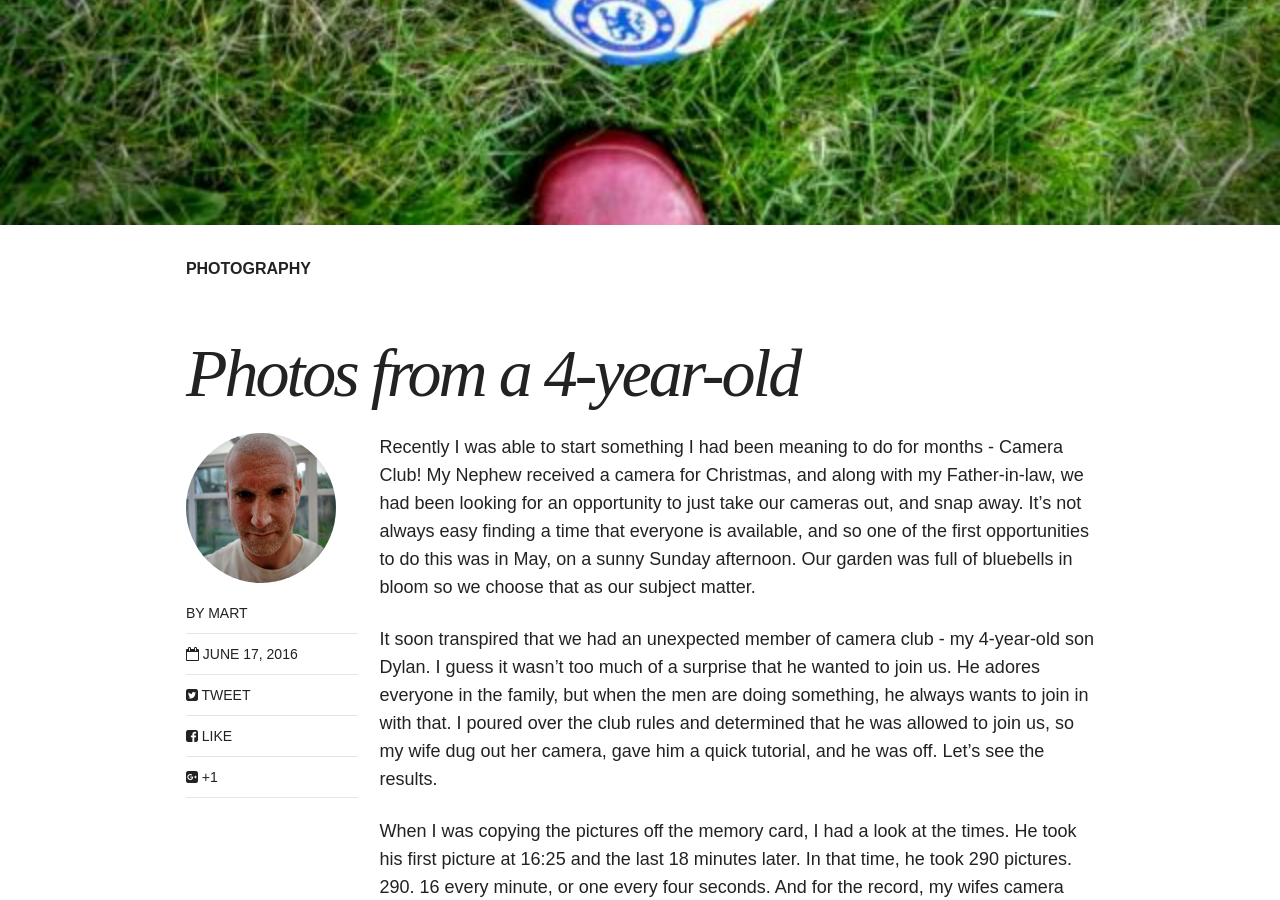
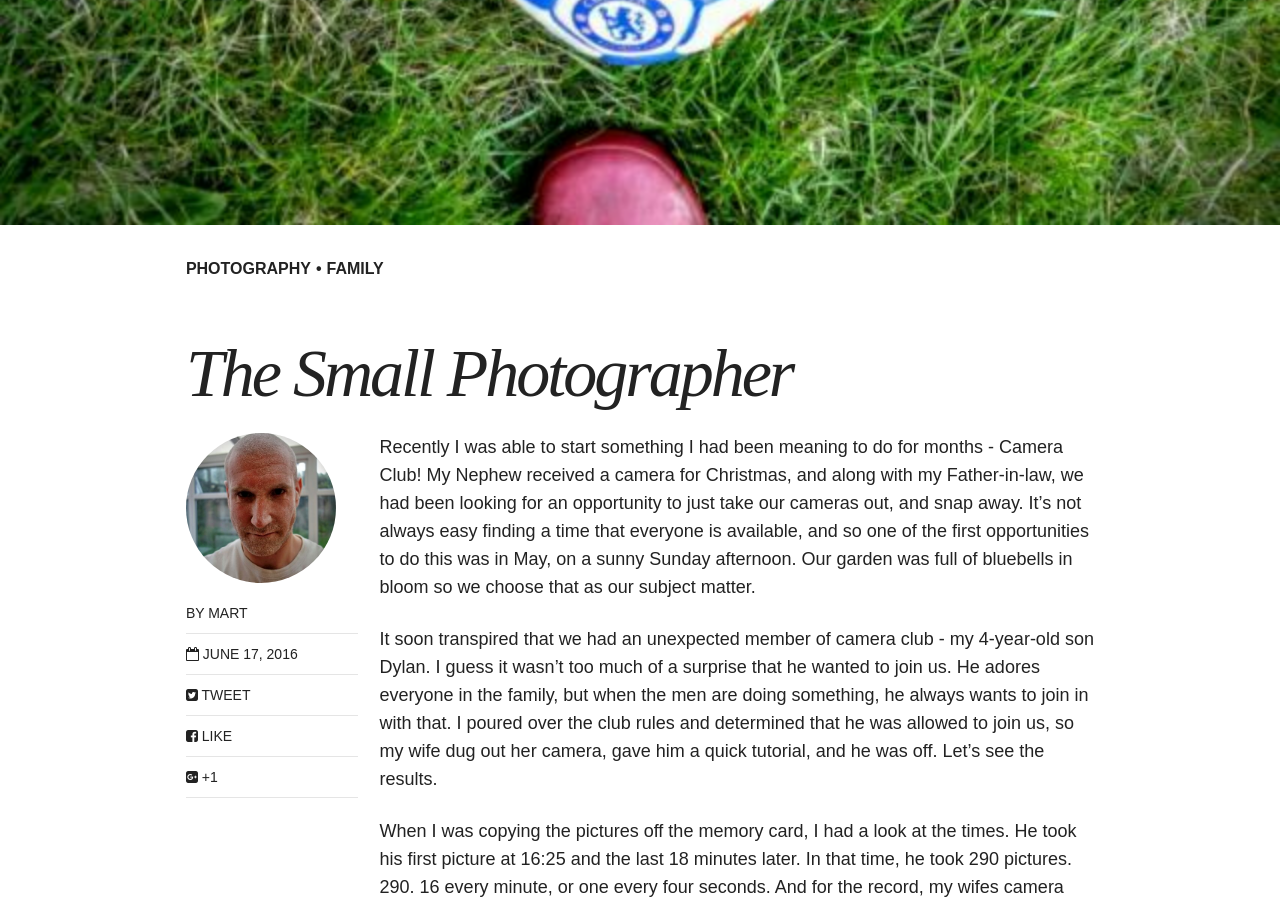
Before and after one commit to dawsneyland/dawsneyland.github.io, a Jekyll site: the page built from _posts/blog/2016-06-17-the-small-photographer.md, in a window 1280 px wide and 900 px high, scrolled down 889 px. Built offline with Jekyll 4.4.1, drawn with Linux system fonts in a browser that asks for light colours; nearby versions of some CDN libraries.

Commit message:
Update and rename 2016-06-17-photos-from-a-4-year-old.md to 2016-06-17-the-small-photographer.md

```diff
--- a/_posts/blog/2016-06-17-photos-from-a-4-year-old.md
+++ b/_posts/blog/2016-06-17-the-small-photographer.md
@@ -1,11 +1,11 @@
 ---
 layout: post
-title: "Photos from a 4-year-old"
+title: "The Small Photographer"
 excerpt: "The inaugaural Camera Club had an unexpected contributor."
 image:
   feature: post0501.jpg
-categories: photography
-tags: photography
+categories: [photography, family]
+tags: [photography, family]
 comments: true
 share: true
 ---
```
